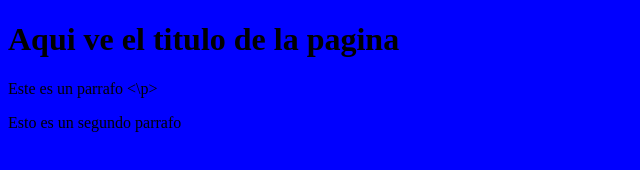
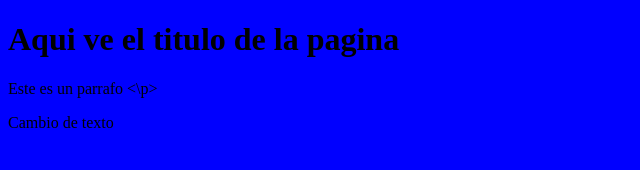
Before and after one commit to rodrigoWq/Proyecto-Web-Empresa-C, a plain HTML site: page index.html in a window 1280 px wide. Shown: the full height of the page, 0-640 px from the left. Drawn offline with Linux system fonts and the light colour scheme.

Commit message:
cambio de texto en el index

```diff
--- a/index.html
+++ b/index.html
@@ -10,6 +10,6 @@
 <body>
     <h1>Aqui ve el titulo de la pagina</h1>
     <p> Este es un parrafo <\p>
-        <p>Esto es un segundo parrafo</p>
+    <p>Cambio de texto</p>
 </body>
 </html>
```
